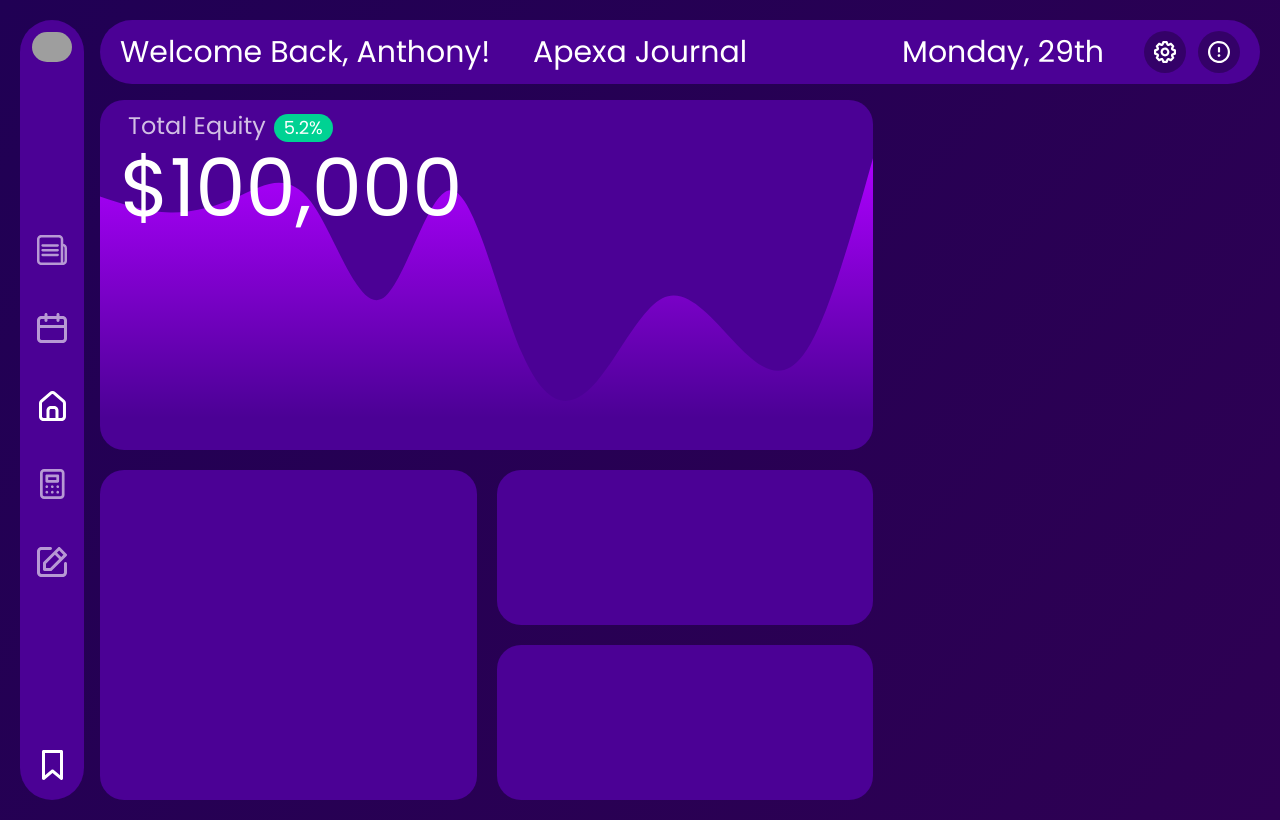
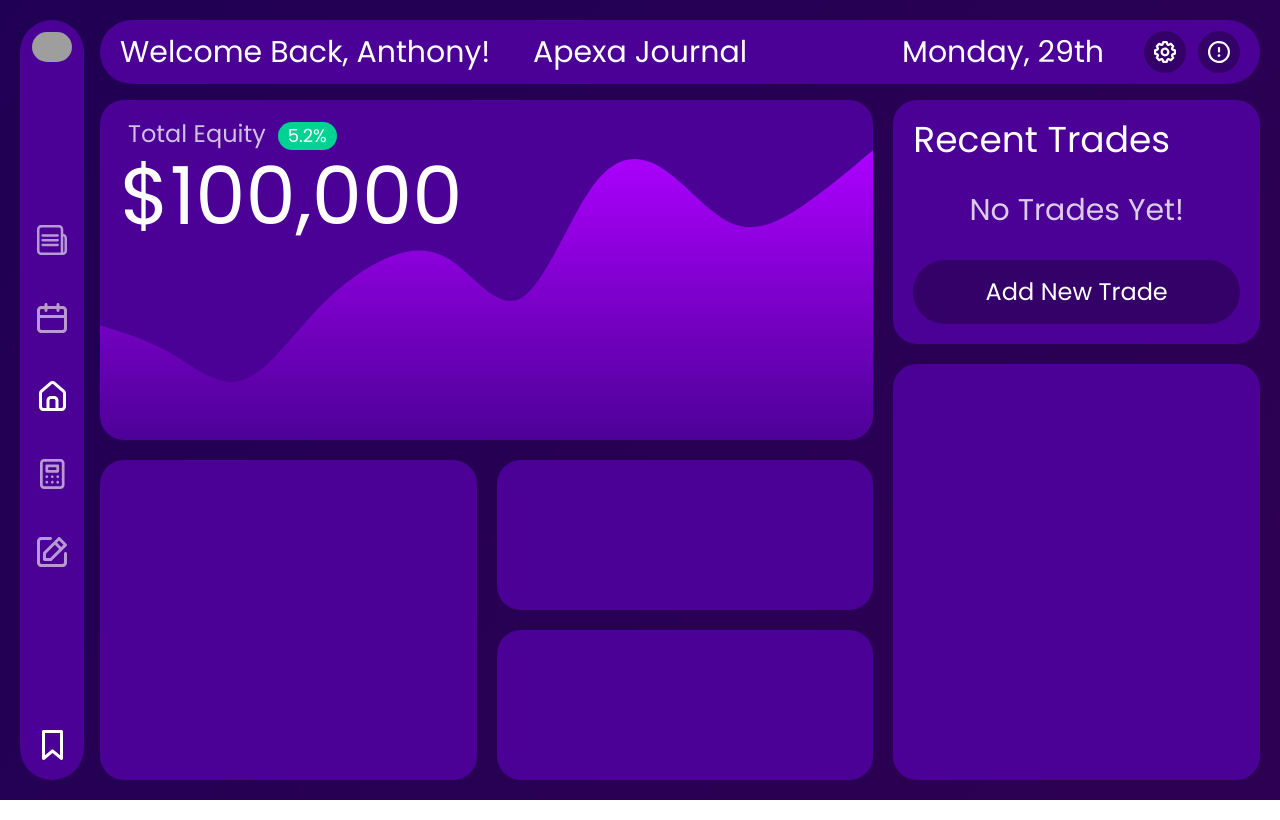
Before and after one commit to Apexa-Technologies/Client, a React (Vite) app: page /dashboard in a window 1280 px wide. Built offline with nearby package versions, Linux system fonts and the light colour scheme; sample sign-in values are in the browser's storage; grey boxes are pictures that could not be loaded.

Commit message:
login page and new trade panel

```diff
--- a/src/components/charts/EquityChart.tsx
+++ b/src/components/charts/EquityChart.tsx
@@ -10,56 +10,55 @@ export default function EquityChart(){
             "data": [
                 {
                     "x": "plane",
-                    "y": 248
+                    "y": 135
                   },
                   {
                     "x": "helicopter",
-                    "y": 230
+                    "y": 120
                   },
                   {
                     "x": "boat",
-                    "y": 249
+                    "y": 105
                   },
                   {
                     "x": "train",
-                    "y": 242
+                    "y": 140
                   },
                   {
                     "x": "subway",
-                    "y": 133
+                    "y": 170
                   },
                   {
                     "x": "bus",
-                    "y": 255
+                    "y": 170
                   },
                   {
                     "x": "car",
-                    "y": 73
+                    "y": 150
                   },
                   {
                     "x": "moto",
-                    "y": 35
+                    "y": 210
                   },
                   {
                     "x": "bicycle",
-                    "y": 134
+                    "y": 220
                   },
                   {
                     "x": "horse",
-                    "y": 87
+                    "y": 190
                   },
                   {
                     "x": "skateboard",
-                    "y": 70
+                    "y": 200
                   },
                   {
                     "x": "others",
-                    "y": 292
+                    "y": 230
                   }
             ]
         }
     ]
-
 
     return(
         <ResponsiveLine
@@ -98,8 +97,6 @@ export default function EquityChart(){
             useMesh={true}
 
             defs={[
-              // using helpers
-              // will inherit colors from current element
               linearGradientDef('gradientA', [
                   { offset: 0, color: 'inherit' },
                   { offset: 100, color: 'inherit', opacity: 0 },
@@ -108,30 +105,22 @@ export default function EquityChart(){
                   { offset: 0, color: '#000' },
                   { offset: 100, color: 'inherit' },
               ],
-              // you may specify transforms for your gradients, e.g. rotations and skews,
-              // following the transform attribute format.
-              // For instance here we rotate 90 degrees relative to the center of the object.
               {
                   gradientTransform: 'rotate(90 0.5 0.5)'
               }),
-              // using plain object
               {
                   id: 'gradientC',
                   type: 'linearGradient',
                   colors: [
                       { offset: 0, color: '#AD00FF' },
-                      { offset: 100, color: '#AD00FF00' },
+                      { offset: 70, color: '#AD00FF00' },
                   ],
               },
           ]}
 
             fill={[
-              // match using object query
               { match: { id: 'react' }, id: 'gradientA' },
-              // match using function
               { match: d => d.id === 'vue', id: 'gradientB' },
-              // match all, will only affect 'elm', because once a rule match,
-              // others are skipped, so now it acts as a fallback
               { match: '*', id: 'gradientC' },
           ]}
         />
--- /dev/null
+++ b/src/components/dashboard/popups/newTrade.tsx
@@ -0,0 +1,15 @@
+import close from '../../../assets/close.svg';
+
+export default function NewTradePanel(props: any){
+    return(
+        <div className="fixed bg-black w-screen h-screen top-0 left-0 z-20 backdrop-blur flex items-center justify-center">
+            <div className="bg-purple rounded-3xl w-2/6 h-3/4 flex flex-col p-6">
+                <div className="w-full flex flex-row-reverse">
+                    <div onClick={props.close}>
+                        <img src={close} className="h-6 hover:cursor-pointer hover:opacity-60"/>
+                    </div>
+                </div>
+            </div>
+        </div>
+    )
+}
--- a/src/components/dashboard/widgets/equity/equity.module.scss
+++ b/src/components/dashboard/widgets/equity/equity.module.scss
@@ -6,12 +6,12 @@
 }
 
 .Header {
-    @apply ml-5 mt-2 z-10 absolute;
+    @apply ml-5 mt-4 z-10 absolute;
     .Top{
         @apply flex items-baseline;
         .EquityText {
             font-size: 1.5rem;
-            @apply mb-0 opacity-75 ml-2;
+            @apply mb-0 opacity-75 ml-2 mr-3;
         }
     }
 
--- a/src/components/dashboard/widgets/trades/trades.tsx
+++ b/src/components/dashboard/widgets/trades/trades.tsx
@@ -1,74 +1,54 @@
+import { useState } from "react";
+import NewTradePanel from "../../popups/newTrade";
+
 export default function Trades() {
-    const trades = [
-        {
-            id: 1,
-            Direction: "long",
-            Profit: "1493",
-            Pair: "XAUUSD",
-        },
-        {
-            id: 2,
-            Direction: "short",
-            Profit: "-232",
-            Pair: "EURUSD",
-        },
-        {
-            id: 3,
-            Direction: "long",
-            Profit: "-359",
-            Pair: "XAUUSD",
-        },
-        {
-            id: 4,
-            Direction: "long",
-            Profit: "1350",
-            Pair: "XAUUSD",
-        },
-        {
-            id: 5,
-            Direction: "long",
-            Profit: "1904",
-            Pair: "XAUUSD",
-        },
-        {
-            id: 6,
-            Direction: "long",
-            Profit: "-359",
-            Pair: "XAUUSD",
-        },
-    ];
-    return (
-        <div className="w-full flex flex-col p-5">
-            <h1 className="text-4xl">Recent Trades</h1>
-            <div className="flex flex-col gap-3 mt-5 overflow-y-auto mb-3">
-                {trades.map((trade) => {
-                    const NewProfit = parseInt(trade.Profit);
-                    return (
+    const [isModalOpen, setIsModalOpen] = useState(false);
+    let trades: { id: number, direction: string, profit: number, pair: string }[] = [];
+
+    function displayTrades() {
+        if (trades.length > 0) {
+            return trades.map((trade) => (
                 <div
+                    key={trade.id}
                     className={`w-full bg-gradient-to-r h-16 rounded-full flex justify-between items-center p-5 transition-all hover:translate-y-0.5 hover:opacity-60 cursor-pointer ${
-                                NewProfit > 0
-                                    ? "from-cyan60 to-green60"
-                                    : "from-red60 to-pink60"
+                        trade.profit > 0
+                            ? "from-cyan-60 to-green-60"
+                            : "from-red-60 to-pink-60"
                     }`}
                 >
-                            <p className="text-3xl">{trade.Pair}</p>
+                    <p className="text-3xl">{trade.pair}</p>
                     <p className="text-2xl relative left--1/2 translate-x--1/2 hover:underline">
                         View
                     </p>
                     <p
                         className={`font-medium text-4xl ${
-                                    NewProfit > 0 ? "text-green2" : "text-pink2"
+                            trade.profit > 0 ? "text-green-2" : "text-pink-2"
                         }`}
                     >
-                                ${NewProfit.toLocaleString()}
+                        ${trade.profit.toLocaleString()}
                     </p>
                 </div>
-                    );
-                })}
-            </div>
-            <div className="w-full bg-grey h-16 rounded-full flex justify-center items-center p-5 transition-all hover:translate-y-1 hover:opacity-60 cursor-pointer">
-                <p className="text-2xl">Add New Trade</p>
-            </div>
+            ));
+        } else {
+            return (
+                <div className="flex justify-center mt-5 mb-5">
+                    <h1 className="text-3xl opacity-80">No Trades Yet!</h1>
                 </div>
             );
         }
+    }
+
+    return (
+        <div className="w-full flex flex-col p-5">
+            <h1 className="text-4xl">Recent Trades</h1>
+            <div className="flex flex-col gap-3 mt-3 overflow-y-auto mb-3">
+                {displayTrades()}
+            </div>
+            <div onClick={() => setIsModalOpen(true)} className="w-full bg-grey h-16 rounded-full flex justify-center items-center p-5 transition-all hover:translate-y-1 hover:opacity-60 cursor-pointer">
+                <p className="text-2xl">Add New Trade</p>
+            </div>
+
+            {isModalOpen && <NewTradePanel close={() => setIsModalOpen(false)}/>}
+        </div>
+    );
+}
--- a/src/components/small/bubble.tsx
+++ b/src/components/small/bubble.tsx
@@ -14,7 +14,7 @@ export default function Bubble(props: Value){
     }
 
     return(
-        <div className={`flex ml-2 mr-2 p-0 rounded-full items-baseline h-fit ${Positive ? 'bg-green' : 'bg-red'}`}>
+        <div className={`flex p-0 rounded-full items-baseline h-fit ${Positive ? 'bg-green' : 'bg-red'}`}>
             <p className="m-0 ml-2.5 mr-2.5 self-center text-lg">{props.value}%</p>
         </div>
     )
--- a/src/layouts/main.tsx
+++ b/src/layouts/main.tsx
@@ -12,7 +12,7 @@ export default function Layout() {
         {
             navigate("login")
         }
-    }, [])
+    })
     return (
         <div className={page.page}>
             <Sidebar />
--- a/src/pages/dashboard/Dashboard.tsx
+++ b/src/pages/dashboard/Dashboard.tsx
@@ -7,7 +7,7 @@ export default function DashboardPage() {
             {/* Left Section */}
             <section className="h-full w-4/6 flex flex-col gap-5">
                 {/* Equity */}
-                <div className="bg-purple w-full h-1/2 rounded-3xl">
+                <div className="bg-purple w-full h-1/2 rounded-3xl overflow-hidden">
                     <Equity />
                 </div>
 
--- a/src/pages/setup/setup.tsx
+++ b/src/pages/setup/setup.tsx
@@ -27,10 +27,10 @@ export default function SetupPage() {
     const handleSubmit = async () => {
         try {
             const { data }:any = await axios.post('/setup', {
+                "first": firstName,
+                "last": lastName,
                 "email": email,
                 "password": password,
-                "first name": firstName,
-                "last name": lastName,
                 "equity": equity
             })
 
@@ -42,7 +42,7 @@ export default function SetupPage() {
                 console.error(data.error)
             }
 
-            if(data.status == "Complete" && data.token) {
+            if(data.status == "success" && data.token) {
                 localStorage.setItem("AUTH", data.token);
                 navigate("/dashboard");
             }
--- a/tailwind.config.ts
+++ b/tailwind.config.ts
@@ -25,6 +25,8 @@ export default {
             green2: "#71FFCC",
             pink2: "#FF60B6",
 
+            black: "rgba(0, 0, 0, 0.5)",
+
             transparent: "rgba(0, 0, 0, 0)"
         },
         fontFamily: {
```
Also changed, not shown: src/pages/login/login.tsx (+27 -1 lines), src/assets/close.svg (added). Lines whose indentation alone changed are shown as unchanged.
